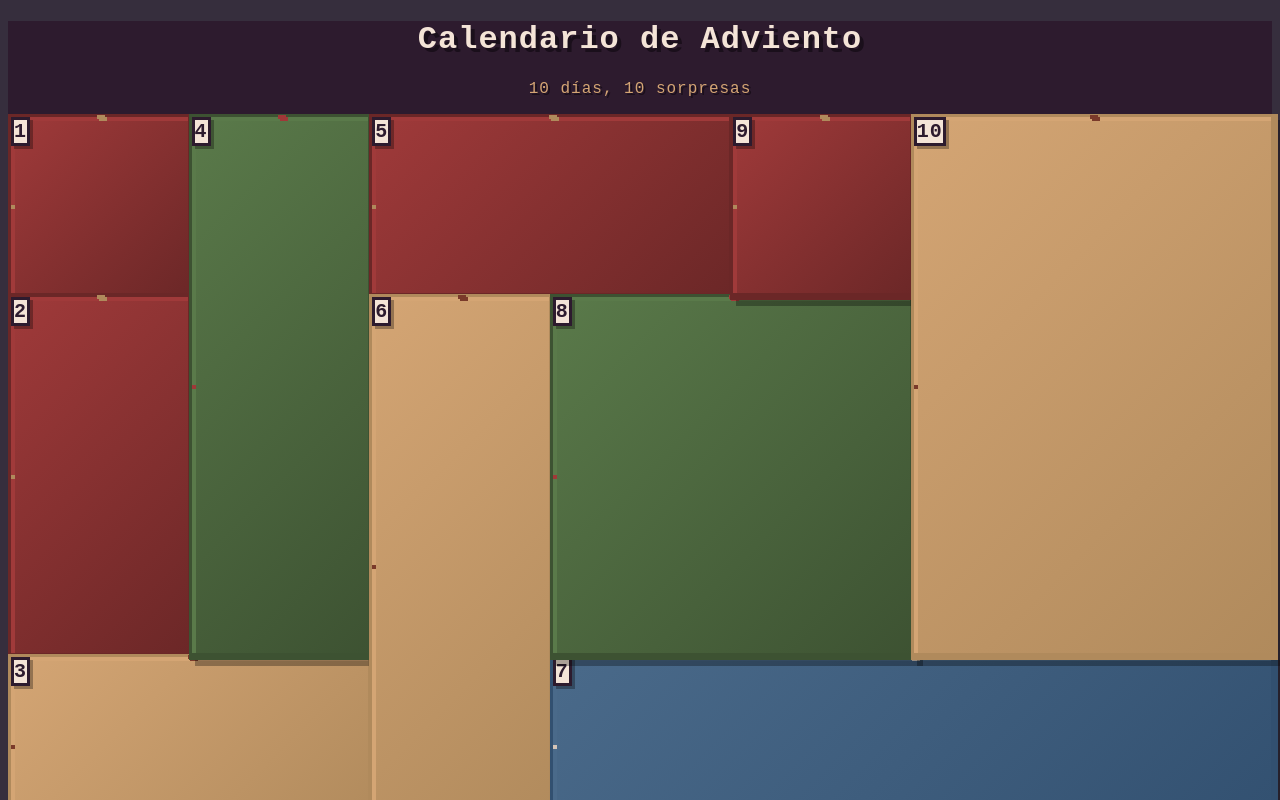
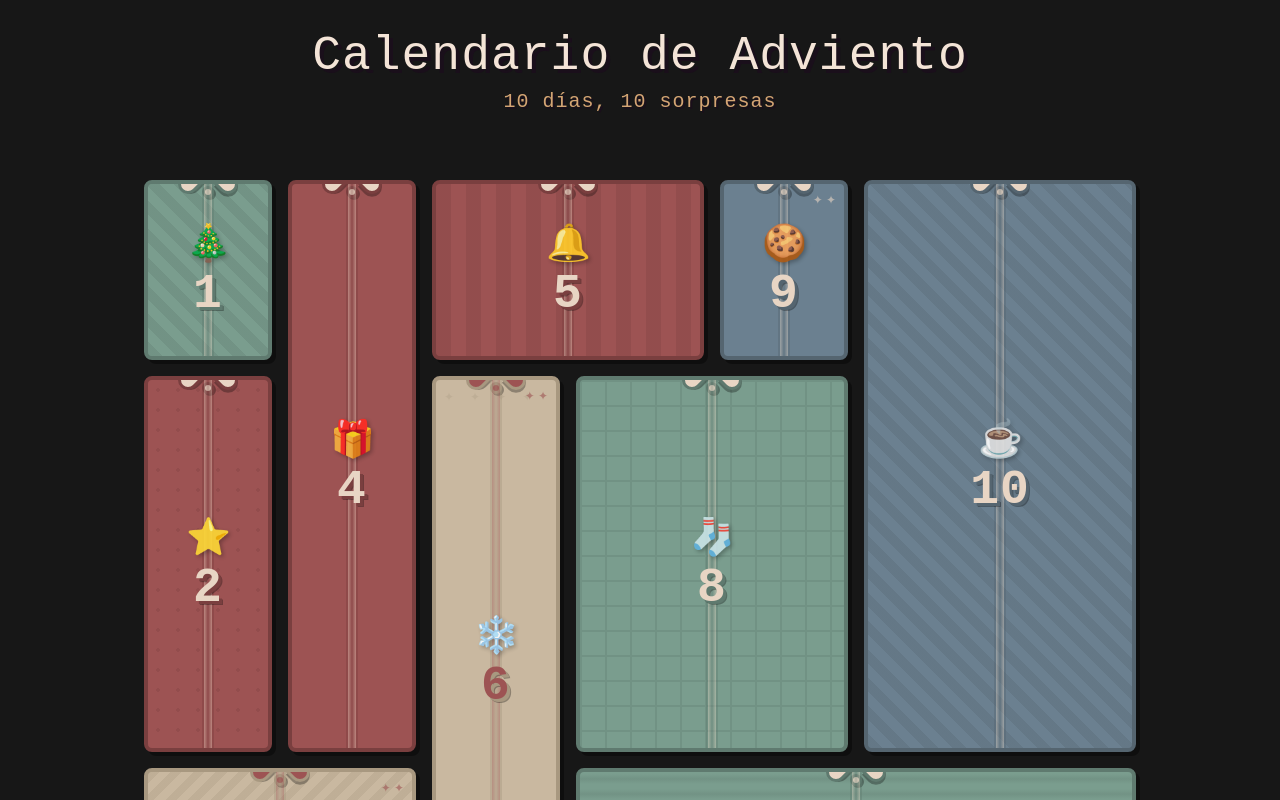
Before and after one commit to JavCan/Calendario_Adviento, a React (Vite) app: page / in a window 1280 px wide. Shown: the top 800 px of the page. Built offline with nearby package versions, Linux system fonts and the light colour scheme.

Commit message:
Diseño terminado

```diff
--- a/package.json
+++ b/package.json
@@ -10,6 +10,7 @@
     "preview": "vite preview"
   },
   "dependencies": {
+    "@tailwindcss/postcss": "^4.1.18",
     "@tailwindcss/vite": "^4.1.18",
     "motion": "^12.23.26",
     "react": "^19.2.0",
--- a/src/App.tsx
+++ b/src/App.tsx
@@ -3,7 +3,7 @@ import { AdventCalendar } from './components/AdventCalendar.tsx';
 
 export default function App() {
   return (
-    <div className="min-h-screen bg-[#2d1b2e] p-4 md:p-8">
+    <div className="min-h-screen p-4 md:p-8">
       <AdventCalendar />
     </div>
   );
--- a/src/components/GiftBox.tsx
+++ b/src/components/GiftBox.tsx
@@ -16,40 +16,46 @@ interface GiftBoxProps {
 
 const colorSchemes = {
   red: {
-    box: '#a03a3a',
-    boxDark: '#6b2727',
-    ribbon: '#d4a574',
-    ribbonDark: '#b08a5c'
+    bg: '#9d5353',
+    bgDark: '#7a3f3f',
+    accent: '#e8d5c4'
   },
   green: {
-    box: '#5a7a4a',
-    boxDark: '#3d5232',
-    ribbon: '#c94a4a',
-    ribbonDark: '#a03838'
+    bg: '#7a9d8e',
+    bgDark: '#5f7a6f',
+    accent: '#e8d5c4'
   },
   gold: {
-    box: '#d4a574',
-    boxDark: '#b08a5c',
-    ribbon: '#a0503a',
-    ribbonDark: '#7a3a2a'
+    bg: '#c9b8a0',
+    bgDark: '#a89880',
+    accent: '#9d5353'
   },
   blue: {
-    box: '#4a6a8a',
-    boxDark: '#325070',
-    ribbon: '#f4e4d7',
-    ribbonDark: '#d4c4b7'
+    bg: '#6b8090',
+    bgDark: '#556570',
+    accent: '#e8d5c4'
   }
 };
 
-const sizeClasses = {
-  small: 'aspect-square',
-  medium: 'aspect-[1/1.5]',
-  large: 'aspect-[2/1]'
-};
+const patterns = [
+  'diagonal-stripes',
+  'dots',
+  'zigzag',
+  'solid',
+  'chevron',
+  'stars',
+  'waves',
+  'grid',
+  'solid',
+  'diagonal-stripes'
+];
+
+const icons = ['🎄', '⭐', '🎅', '🎁', '🔔', '❄️', '🕯️', '🧦', '🍪', '☕'];
 
 export function GiftBox({ gift, isOpened, onOpen }: GiftBoxProps) {
-  const [showMessage, setShowMessage] = useState(false);
   const colors = colorSchemes[gift.color];
+  const pattern = patterns[gift.id - 1];
+  const icon = icons[gift.id - 1];
 
   const handleClick = () => {
     if (!isOpened) {
@@ -65,68 +71,164 @@ export function GiftBox({ gift, isOpened, onOpen }: GiftBoxProps) {
       whileTap={{ scale: 0.95 }}
       style={{ imageRendering: 'pixelated' }}
     >
-      {/* Gift Box */}
-      <div className="w-full h-full relative" style={{
-        background: `linear-gradient(135deg, ${colors.box} 0%, ${colors.boxDark} 100%)`,
-        boxShadow: `
-          inset -4px -4px 0px ${colors.boxDark},
-          inset 4px 4px 0px ${colors.box},
-          6px 6px 0px rgba(0, 0, 0, 0.3)
-        `,
-        border: `3px solid ${colors.boxDark}`,
-        opacity: isOpened ? 0.95 : 1
+      {/* Card */}
+      <div className="w-full h-full relative overflow-hidden" style={{
+        background: colors.bg,
+        border: `4px solid ${colors.bgDark}`,
+        boxShadow: '4px 4px 0px rgba(0, 0, 0, 0.4)',
+        borderRadius: '8px'
       }}>
 
         {!isOpened ? (
           <>
-            {/* Ribbon Horizontal */}
-            <div className="absolute top-1/2 left-0 right-0 h-6 -translate-y-1/2" style={{
-              background: `linear-gradient(180deg, ${colors.ribbon} 0%, ${colors.ribbonDark} 100%)`,
-              boxShadow: `
-                inset 0 -2px 0px ${colors.ribbonDark},
-                inset 0 2px 0px ${colors.ribbon}
+            {/* Pattern Background */}
+            <div className="absolute inset-0" style={{ opacity: 0.3 }}>
+              {pattern === 'diagonal-stripes' && (
+                <div className="w-full h-full" style={{
+                  backgroundImage: `repeating-linear-gradient(
+                    45deg,
+                    ${colors.bgDark},
+                    ${colors.bgDark} 10px,
+                    transparent 10px,
+                    transparent 20px
+                  )`
+                }} />
+              )}
+              {pattern === 'dots' && (
+                <div className="w-full h-full" style={{
+                  backgroundImage: `radial-gradient(circle, ${colors.bgDark} 2px, transparent 2px)`,
+                  backgroundSize: '20px 20px'
+                }} />
+              )}
+              {pattern === 'zigzag' && (
+                <div className="w-full h-full" style={{
+                  backgroundImage: `repeating-linear-gradient(
+                    135deg,
+                    ${colors.bgDark} 0px,
+                    ${colors.bgDark} 8px,
+                    transparent 8px,
+                    transparent 16px,
+                    ${colors.bgDark} 16px
+                  )`
+                }} />
+              )}
+              {pattern === 'chevron' && (
+                <div className="w-full h-full" style={{
+                  backgroundImage: `repeating-linear-gradient(
+                    90deg,
+                    ${colors.bgDark},
+                    ${colors.bgDark} 15px,
+                    transparent 15px,
+                    transparent 30px
+                  )`
+                }} />
+              )}
+              {pattern === 'stars' && (
+                <div className="w-full h-full flex flex-wrap gap-4 p-2">
+                  <span style={{ color: colors.bgDark, fontSize: '12px' }}>✦</span>
+                  <span style={{ color: colors.bgDark, fontSize: '12px' }}>✦</span>
+                  <span style={{ color: colors.bgDark, fontSize: '12px' }}>✦</span>
+                  <span style={{ color: colors.bgDark, fontSize: '12px' }}>✦</span>
+                </div>
+              )}
+              {pattern === 'waves' && (
+                <div className="w-full h-full" style={{
+                  backgroundImage: `repeating-linear-gradient(
+                    0deg,
+                    ${colors.bgDark} 0px,
+                    transparent 5px,
+                    transparent 10px,
+                    ${colors.bgDark} 15px
+                  )`
+                }} />
+              )}
+              {pattern === 'grid' && (
+                <div className="w-full h-full" style={{
+                  backgroundImage: `
+                    linear-gradient(${colors.bgDark} 2px, transparent 2px),
+                    linear-gradient(90deg, ${colors.bgDark} 2px, transparent 2px)
                   `,
-              border: `2px solid ${colors.ribbonDark}`
+                  backgroundSize: '25px 25px'
+                }} />
+              )}
+            </div>
+
+            {/* Content */}
+            <div className="absolute inset-0 flex flex-col items-center justify-center p-4">
+              {/* Bow at the top */}
+              <div className="absolute top-0 left-1/2 -translate-x-1/2 -translate-y-1/2 flex items-end gap-1">
+                {/* Left bow */}
+                <div style={{
+                  width: '20px',
+                  height: '20px',
+                  background: colors.accent,
+                  border: `3px solid ${colors.bgDark}`,
+                  borderRadius: '50% 50% 0 50%',
+                  transform: 'rotate(-45deg)',
+                  boxShadow: '2px 2px 0px rgba(0, 0, 0, 0.3)'
                 }} />
 
-            {/* Ribbon Vertical */}
-            <div className="absolute left-1/2 top-0 bottom-0 w-6 -translate-x-1/2" style={{
-              background: `linear-gradient(90deg, ${colors.ribbon} 0%, ${colors.ribbonDark} 100%)`,
-              boxShadow: `
-                inset -2px 0 0px ${colors.ribbonDark},
-                inset 2px 0 0px ${colors.ribbon}
-              `,
-              border: `2px solid ${colors.ribbonDark}`
+                {/* Center knot */}
+                <div style={{
+                  width: '12px',
+                  height: '12px',
+                  background: colors.accent,
+                  border: `3px solid ${colors.bgDark}`,
+                  borderRadius: '50%',
+                  boxShadow: '2px 2px 0px rgba(0, 0, 0, 0.3)',
+                  marginBottom: '-4px',
+                  zIndex: 2
                 }} />
 
-            {/* Bow */}
-            <div className="absolute top-0 left-1/2 -translate-x-1/2 -translate-y-1/2 flex gap-1">
-              <div className="w-4 h-4" style={{
-                background: colors.ribbon,
-                border: `2px solid ${colors.ribbonDark}`,
-                boxShadow: `2px 2px 0px ${colors.ribbonDark}`
-              }} />
-              <div className="w-4 h-4" style={{
-                background: colors.ribbon,
-                border: `2px solid ${colors.ribbonDark}`,
-                boxShadow: `2px 2px 0px ${colors.ribbonDark}`
+                {/* Right bow */}
+                <div style={{
+                  width: '20px',
+                  height: '20px',
+                  background: colors.accent,
+                  border: `3px solid ${colors.bgDark}`,
+                  borderRadius: '50% 50% 50% 0',
+                  transform: 'rotate(45deg)',
+                  boxShadow: '2px 2px 0px rgba(0, 0, 0, 0.3)'
                 }} />
               </div>
 
+              {/* Ribbon vertical */}
+              <div className="absolute top-0 left-1/2 -translate-x-1/2 h-full" style={{
+                width: '12px',
+                background: `linear-gradient(90deg, ${colors.accent} 0%, ${colors.bgDark} 50%, ${colors.accent} 100%)`,
+                opacity: 0.4,
+                borderLeft: `2px solid ${colors.bgDark}`,
+                borderRight: `2px solid ${colors.bgDark}`
+              }} />
+
+              {/* Icon */}
+              <div className="mb-2 text-4xl relative z-10" style={{
+                filter: 'drop-shadow(2px 2px 2px rgba(0, 0, 0, 0.3))',
+                opacity: 0.9
+              }}>
+                {icon}
+              </div>
+
               {/* Day Number */}
-            <div className="absolute bottom-2 right-2 w-10 h-10 flex items-center justify-center" style={{
-              background: '#f4e4d7',
-              border: '3px solid #2d1b2e',
-              boxShadow: '3px 3px 0px rgba(0, 0, 0, 0.3)',
-              imageRendering: 'pixelated'
-            }}>
-              <span className="pixel-text" style={{
-                color: '#2d1b2e',
-                fontSize: '20px',
-                fontWeight: 'bold'
-              }}>
+              <div
+                className="pixel-text relative z-10"
+                style={{
+                  color: colors.accent,
+                  fontSize: '48px',
+                  fontWeight: 'bold',
+                  textShadow: `3px 3px 0px ${colors.bgDark}, 4px 4px 0px rgba(0, 0, 0, 0.3)`,
+                  lineHeight: '1'
+                }}
+              >
                 {gift.id}
-              </span>
+              </div>
+
+              {/* Small decorative stars */}
+              {gift.id % 3 === 0 && (
+                <div className="absolute top-2 right-2 text-xs z-10" style={{ color: colors.accent, opacity: 0.6 }}>
+                  ✦ ✦
+                </div>
+              )}
             </div>
           </>
         ) : (
@@ -135,10 +237,13 @@ export function GiftBox({ gift, isOpened, onOpen }: GiftBoxProps) {
             initial={{ opacity: 0, scale: 0.8 }}
             animate={{ opacity: 1, scale: 1 }}
             className="absolute inset-0 p-4 flex flex-col items-center justify-center"
+            style={{
+              background: `linear-gradient(135deg, ${colors.bg} 0%, ${colors.bgDark} 100%)`
+            }}
           >
             <div className="text-center">
               <div className="mb-3 text-3xl">💝</div>
-              <p className="text-[#f4e4d7] pixel-text" style={{
+              <p className="text-[#e8d5c4] pixel-text" style={{
                 fontSize: gift.size === 'small' ? '11px' : gift.size === 'medium' ? '13px' : '14px',
                 lineHeight: '1.5',
                 textShadow: '2px 2px 0px rgba(0, 0, 0, 0.5)'
--- a/src/styles/globals.css
+++ b/src/styles/globals.css
@@ -1,24 +1,13 @@
-/*
- * 1. CORRECCIÓN CRÍTICA DE ERRORES:
- * Se usan las directivas @tailwind correctas y se corrige el error de 'text-white'
- * usando background-color y color nativos en el body.
- */
-@tailwind base;
-@tailwind components;
-@tailwind utilities;
+@import "tailwindcss";
 
-/* COLORES BASE DEL CALENDARIO: Dark Mode */
 @layer base {
   body {
-    /* Solución al error: Se usan propiedades nativas para el body */
-    background-color: #362e3d; /* Fondo oscuro de la imagen */
-    color: white; /* Texto claro */
-
+    @apply bg-neutral-900 text-neutral-100 antialiased;
     font-feature-settings: "rlig" 1, "calt" 1;
   }
 }
 
-/* Estilo de fuente que simula 'pixel art' */
+/* Pixel art font style */
 .pixel-text {
   font-family: 'Courier New', monospace;
   image-rendering: pixelated;
@@ -33,170 +22,129 @@
   image-rendering: crisp-edges;
 }
 
-/* Animaciones suaves */
-* {
+/* Smooth animations */
+:where(button, a, .pixel-box) {
   transition-timing-function: cubic-bezier(0.4, 0, 0.2, 1);
 }
 
-/*
- * 2. ESTILOS DE LA CUADRÍCULA (ADVENT-GRID)
- * Layout de 6 columnas y 4 filas, centrado.
- */
+/* Custom advent calendar grid layout */
 .advent-grid {
   display: grid;
   grid-template-columns: repeat(6, 1fr);
-  grid-template-rows: repeat(4, 140px); /* Usando 4 filas */
+  grid-template-rows: repeat(4, 140px);
   gap: 12px;
   padding: 20px;
-  max-width: 1200px; /* Limita el ancho del calendario */
-  margin: 0 auto; /* Centra el calendario en la pantalla */
 }
 
-/* * 3. POSICIONAMIENTO DE REGALOS (GRID-COLUMN / GRID-ROW)
- * Replicando la distribución asimétrica de la imagen de referencia.
- */
-
-/* Regalo 1 (Pequeño, Arriba-Izquierda) */
+/* First row */
 .gift-1 {
   grid-column: 1 / 2;
   grid-row: 1 / 2;
 }
 
-/* Regalo 2 (Alto 1, Debajo del 1) */
 .gift-2 {
-  grid-column: 1 / 2;
+  grid-column: 2 / 4;
+  grid-row: 1 / 2;
+}
+
+.gift-3 {
+  grid-column: 4 / 5;
+  grid-row: 1 / 2;
+}
+
+.gift-4 {
+  grid-column: 5 / 6;
+  grid-row: 1 / 3;
+}
+
+.gift-5 {
+  grid-column: 6 / 7;
+  grid-row: 1 / 2;
+}
+
+/* Second row */
+.gift-6 {
+  grid-column: 1 / 3;
+  grid-row: 2 / 3;
+}
+
+.gift-7 {
+  grid-column: 3 / 4;
+  grid-row: 2 / 3;
+}
+
+.gift-8 {
+  grid-column: 6 / 7;
   grid-row: 2 / 4;
 }
 
-/* Regalo 3 (Ancho, Fila 4) */
-.gift-3 {
-  grid-column: 1 / 4;
-  grid-row: 4 / 5;
+/* Third row */
+.gift-9 {
+  grid-column: 1 / 2;
+  grid-row: 3 / 4;
 }
 
-/* Regalo 4 (Vertical, Alto 3) */
-.gift-4 {
-  grid-column: 2 / 3;
-  grid-row: 1 / 4;
+.gift-10 {
+  grid-column: 2 / 4;
+  grid-row: 3 / 4;
 }
 
-/* Regalo 5 (Ancho 2, Arriba-Centro) */
-.gift-5 {
-  grid-column: 3 / 5;
-  grid-row: 1 / 2;
+/* Responsive */
+@media (max-width: 768px) {
+  .advent-grid {
+    grid-template-columns: repeat(4, 1fr);
+    grid-template-rows: repeat(6, 100px);
+    gap: 8px;
+    padding: 10px;
+  }
+
+  .gift-1 {
+    grid-column: 1 / 2;
+    grid-row: 1 / 2;
+  }
+
+  .gift-2 {
+    grid-column: 2 / 4;
+    grid-row: 1 / 2;
+  }
+
+  .gift-3 {
+    grid-column: 4 / 5;
+    grid-row: 1 / 2;
+  }
+
+  .gift-4 {
+    grid-column: 1 / 2;
+    grid-row: 2 / 4;
+  }
+
+  .gift-5 {
+    grid-column: 2 / 3;
+    grid-row: 2 / 3;
+  }
+
+  .gift-6 {
+    grid-column: 3 / 5;
+    grid-row: 2 / 3;
+  }
+
+  .gift-7 {
+    grid-column: 2 / 3;
+    grid-row: 3 / 4;
+  }
+
+  .gift-8 {
+    grid-column: 3 / 4;
+    grid-row: 3 / 5;
+  }
+
+  .gift-9 {
+    grid-column: 4 / 5;
+    grid-row: 3 / 4;
+  }
+
+  .gift-10 {
+    grid-column: 1 / 3;
+    grid-row: 4 / 5;
+  }
 }
-
-/* Regalo 6 (Vertical, Alto 2) */
-.gift-6 {
-  grid-column: 3 / 4;
-  grid-row: 2 / 4;
-}
-
-/* Regalo 7 (El más Ancho y Azul, Fila 4) */
-.gift-7 {
-  grid-column: 4 / 7;
-  grid-row: 4 / 5;
-}
-
-/* Regalo 8 (Vertical, Alto 2) */
-.gift-8 {
-  grid-column: 5 / 6;
-  grid-row: 2 / 4;
-}
-
-/* Regalo 9 (Pequeño, Arriba-Derecha) */
-.gift-9 {
-  grid-column: 5 / 6;
-  grid-row: 1 / 2;
-}
-
-/* Regalo 10 (El más Alto, Derecha Extrema) */
-.gift-10 {
-  grid-column: 6 / 7;
-  grid-row: 1 / 4;
-}
-
-
-/* * 4. ESTILOS DE CAJA Y CINTAS (Para el look 3D) */
-.gift-box {
-  position: relative;
-  overflow: hidden;
-  box-shadow: 0 5px 10px rgba(0, 0, 0, 0.4), inset 0 0 10px rgba(255, 255, 255, 0.1);
-  border-radius: 5px;
-  cursor: pointer;
-}
-
-/* ESTILOS DE LA CINTA (Utiliza pseudo-elementos :before y :after) */
-.gift-box::before,
-.gift-box::after {
-  content: '';
-  position: absolute;
-  background-color: var(--ribbon-color, #c44545);
-  box-shadow: 0 0 5px rgba(0, 0, 0, 0.5);
-  z-index: 10;
-}
-
-/* Cinta Vertical */
-.gift-box::before {
-  top: 0;
-  left: 50%;
-  transform: translateX(-50%);
-  width: 15%;
-  height: 100%;
-}
-
-/* Cinta Horizontal */
-.gift-box::after {
-  top: 50%;
-  left: 0;
-  transform: translateY(-50%);
-  width: 100%;
-  height: 15%;
-}
-
-/* Estilo del número del día */
-.gift-number {
-  position: absolute;
-  top: 90%;
-  left: 90%;
-  transform: translate(-50%, -50%);
-  background-color: rgba(255, 255, 255, 0.7);
-  color: #362e3d;
-  font-weight: bold;
-  padding: 4px 8px;
-  border-radius: 3px;
-  z-index: 20;
-  box-shadow: 0 0 5px rgba(0, 0, 0, 0.5);
-}
-
-
-/* * 5. COLORES ESPECÍFICOS DE LAS CAJAS Y CINTAS */
-
-/* Caja ROJA (Regalos 1, 2, 5) - Rojo-Marrón con cinta VERDE */
-.gift-color-red {
-  background-color: #8B3A3A;
-  --ribbon-color: #4A8C69;
-}
-
-/* Caja VERDE (Regalos 4, 8) - Verde Oscuro con cinta ROJA */
-.gift-color-green {
-  background-color: #3B7D5C;
-  --ribbon-color: #C44545;
-}
-
-/* Caja CAFÉ/TAN (Regalos 3, 6, 9, 10) - Café/Tan con cinta ROJA/VERDE */
-.gift-color-tan-red {
-  background-color: #A98D65;
-  --ribbon-color: #C44545;
-}
-
-.gift-color-tan-green {
-  background-color: #A98D65;
-  --ribbon-color: #4A8C69;
-}
-
-/* Caja AZUL (Regalo 7) - Azul-Gris con cinta BLANCA */
-.gift-color-blue {
-  background-color: #497CA8;
-  --ribbon-color: #ECEBE3;
-}
```
Also changed, not shown: postcss.config.js (+4 -3 lines), src/components/AdventCalendar.tsx (+6 -6 lines), 1 other file (tests, documents, lock files or other folders). Lines whose indentation alone changed are shown as unchanged.
